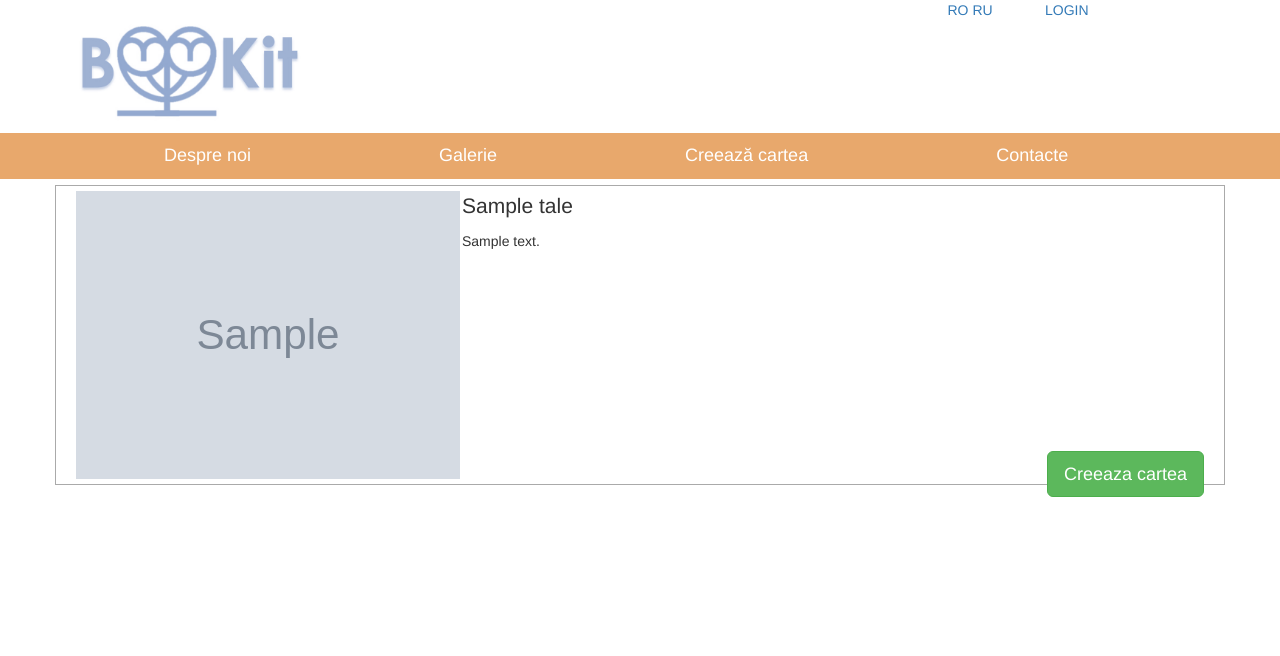
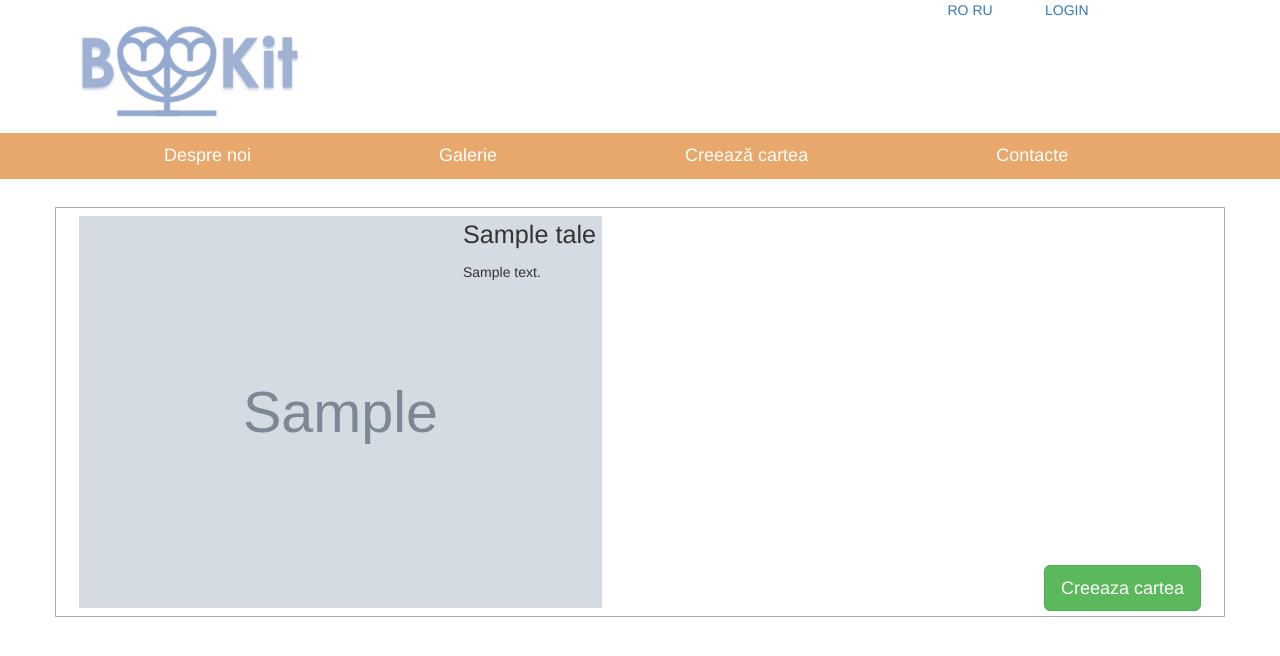
Before and after one commit to mark-graciov/bookit, a Django app: template booksite/templates/booksite/index.html in a window 1280 px wide. Shown: the top 656 px of the page. Run offline with Django 3.2, Linux system fonts and the light colour scheme; the template is opened without the code that fills it: values that come from a table or form of the project are taken from there, others are empty; tables that the repository leaves empty hold one stand-in row (values such as "Sample post"); grey boxes marked "Sample" are stand-in pictures; grey boxes labelled with a size stand in for pictures from a placeholder-image service; some libraries are stand-ins or nearby versions.

Commit message:
visual improvements

```diff
--- a/booksite/static/booksite/css/styles.css
+++ b/booksite/static/booksite/css/styles.css
@@ -46,8 +46,13 @@
     color: #2b2b2b;
     text-shadow: 3px 3px 0px rgba(0,0,0,0.1), 7px 7px 0px rgba(0,0,0,0.05);
 
+}
+
+
+.modal-title {
 
 }
+
 .test-border {
 	border: 1px solid red;
 }
@@ -64,11 +69,11 @@
     line-height: 30px;
 }
 .book {
-	margin-top: 6px;
-	margin-bottom: 20px;
+	margin-top: 28px;
+	margin-bottom: 16px;
 	border: 1px solid #AAAAAA;
-	padding: 5px;
-	height:300px;
+	padding: 8px;
+	height:410px;
 
 }
 
@@ -87,7 +92,7 @@
 	padding-top: 10px;
 }
 .book-title {
-	font-size: 1.5em;
+	font-size: 1.8em;
 	font-wide:bold;
 }
 
--- a/booksite/templates/booksite/index.html
+++ b/booksite/templates/booksite/index.html
@@ -6,13 +6,13 @@
 
     <div class="row book">
       <div class="col-md-4 full-height">
-        <img src={{tale.image_path}} class="full-height">
+        <img src={{Tale.image_path}} class="full-height">
       </div>
       <div class="col-md-8 full-height">
-        <div class="book-title">{{tale.title}}</div>
-        <div class="book-text">{{tale.about}}</div>
+        <div class="book-title">{{Tale.title}}</div>
+        <div class="book-text">{{Tale.about}}</div>
 		<div class="book-btn text-right">
-			<a href="/create-book/{{tale.id}}"  class="btn btn-success btn-lg" data-toggle="modal" data-target="#myModal">Creeaza cartea</a>
+			<a href="/create-book/{{Tale.id}}"  class="btn btn-success btn-lg" data-toggle="modal" data-target="#myModal">Creeaza cartea</a>
         </div>
       </div>
     </div>
@@ -28,7 +28,7 @@
         <div class="modal-body">
             <p>Some text in the modal.</p>
 
-            <div id="carousel-example-generic" class="carousel slide" data-ride="carousel">
+			<div id="carousel-example-generic" class="carousel slide" data-ride="carousel">
 			  <!-- Indicators -->
 			  <ol class="carousel-indicators">
 			    <li data-target="#carousel-example-generic" data-slide-to="0" class="active"></li>
```
